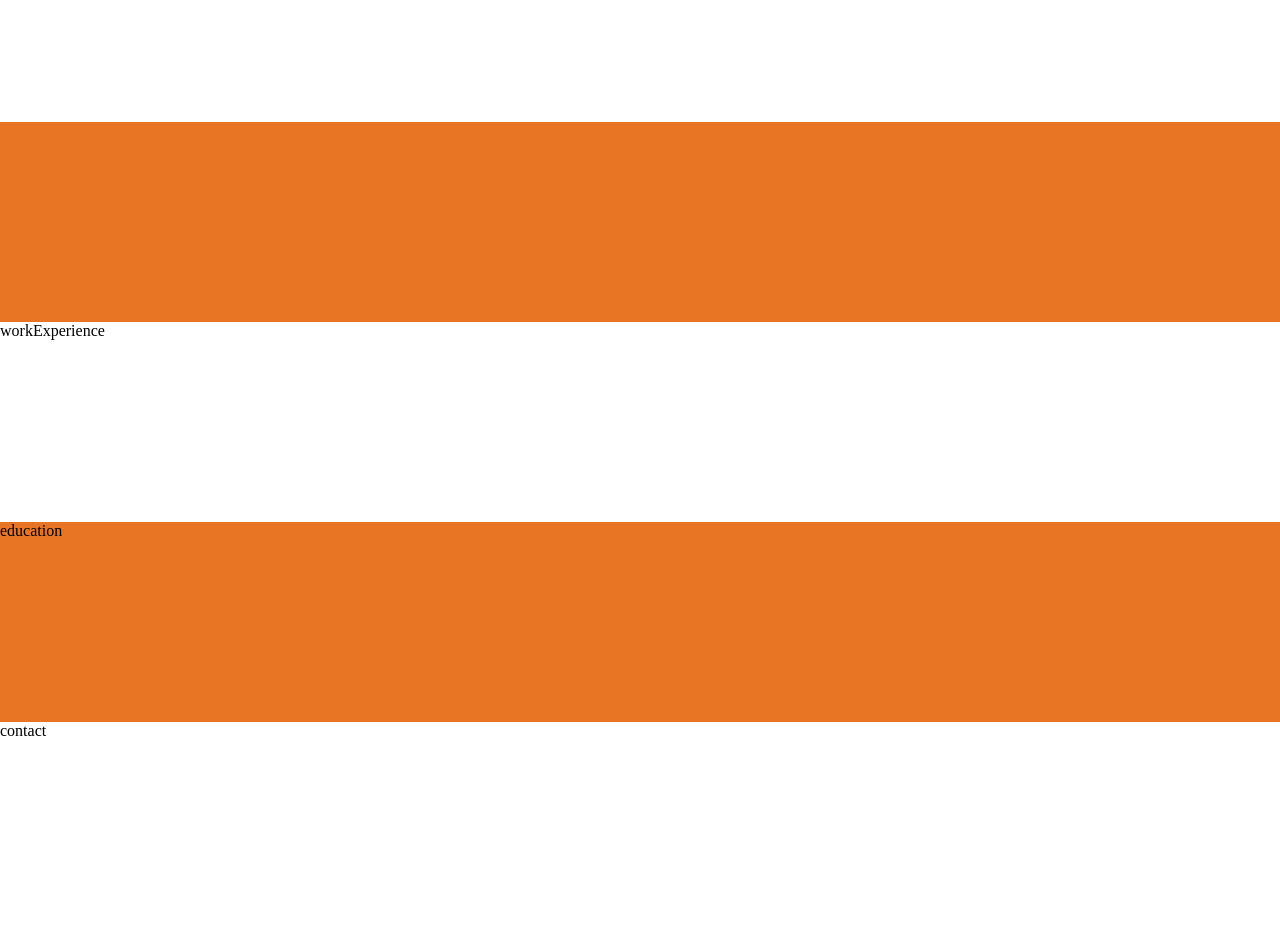
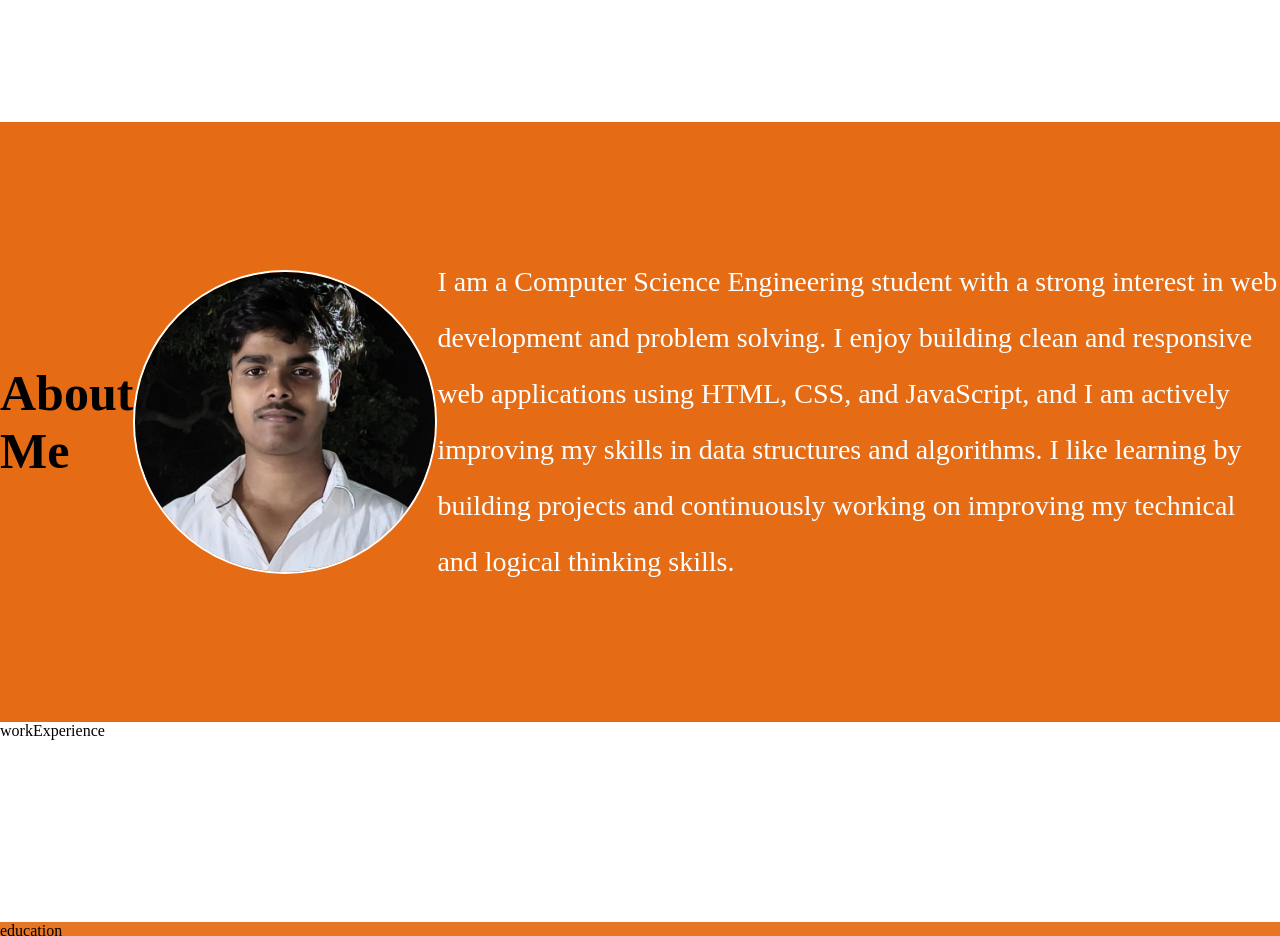
Before and after one commit to PiyushKannaujiya/My-portpolio, a plain HTML site: page index.html in a window 1280 px wide. Shown: the part 780-1716 px from the top of the page. Drawn offline with Linux system fonts and the light colour scheme.

Commit message:
updated the about section

```diff
--- a/index.html
+++ b/index.html
@@ -18,7 +18,8 @@
     </header>
 
     <main>
-        <div class="intro">
+        <div class="intro autoshow">
+
 
             <h1 class="name">Piyush Kannaujiya</h1>
            <br>   <h2>Computer Science Engineering student</h2> <br>
@@ -29,9 +30,16 @@
 
         </div>
 
-        <div class="about">
-        </div>
+        <div class="about"><br>
+    <div class="about">
 
+<div class="about-text"> I am a Computer Science Engineering student with a strong interest in web development and problem solving. I enjoy building clean and responsive web applications using HTML, CSS, and JavaScript, and I am actively improving my skills in data structures and algorithms.
+I like learning by building projects and continuously working on improving my technical and logical thinking skills.</div>
+
+     <img  src="IMG_20250615_183630_749.webp"  alt="My photo" class="Pic">
+     <h1>About Me</h1>
+</div>
+</div>
          <div class="workExperience">
             workExperience
         </div>
--- a/style.css
+++ b/style.css
@@ -26,6 +26,20 @@ body{
 .intro p{
     margin: 4px 0;
 }
+.autoshow{
+    animation: text-appear both;
+    animation-timeline: view();
+}
+@keyframes text-appear {
+    from{
+        opacity: 0;
+        transform: translateY(100px);
+    }
+    to{
+        opacity: 1;
+        transform: translateY(0);
+    }
+}
 
 .introContactbtn{
     color: black;
@@ -51,10 +65,37 @@ align-items: center;
     cursor: pointer;
     border:2px solid black;
 }
+.about h1{
+    font-size:50px;
+    color: black;
+}
 .about{
     background-color: rgba(230, 108, 21, 0.936);
-    height: 200px;
+    height: 600px;
     width: 100%;
+    align-items: center;
+    flex-direction: row-reverse;
+    display: flex;
+
+
+}
+.Pic{
+    width: 300px;
+    height: 300px;
+    border-radius: 50%;
+    object-fit: cover;
+    border: 2px solid white;
+
+}
+.Pic:hover{
+    border: 2px solid black;
+    cursor: pointer;
+    transition: 0.2ms;
+}
+.about-text{
+   font-size: 28px;
+   line-height: 2;
+   color: white;
 }
 
 .workExperience{
```
Also changed, not shown: IMG_20250615_183630_749.webp (added).
